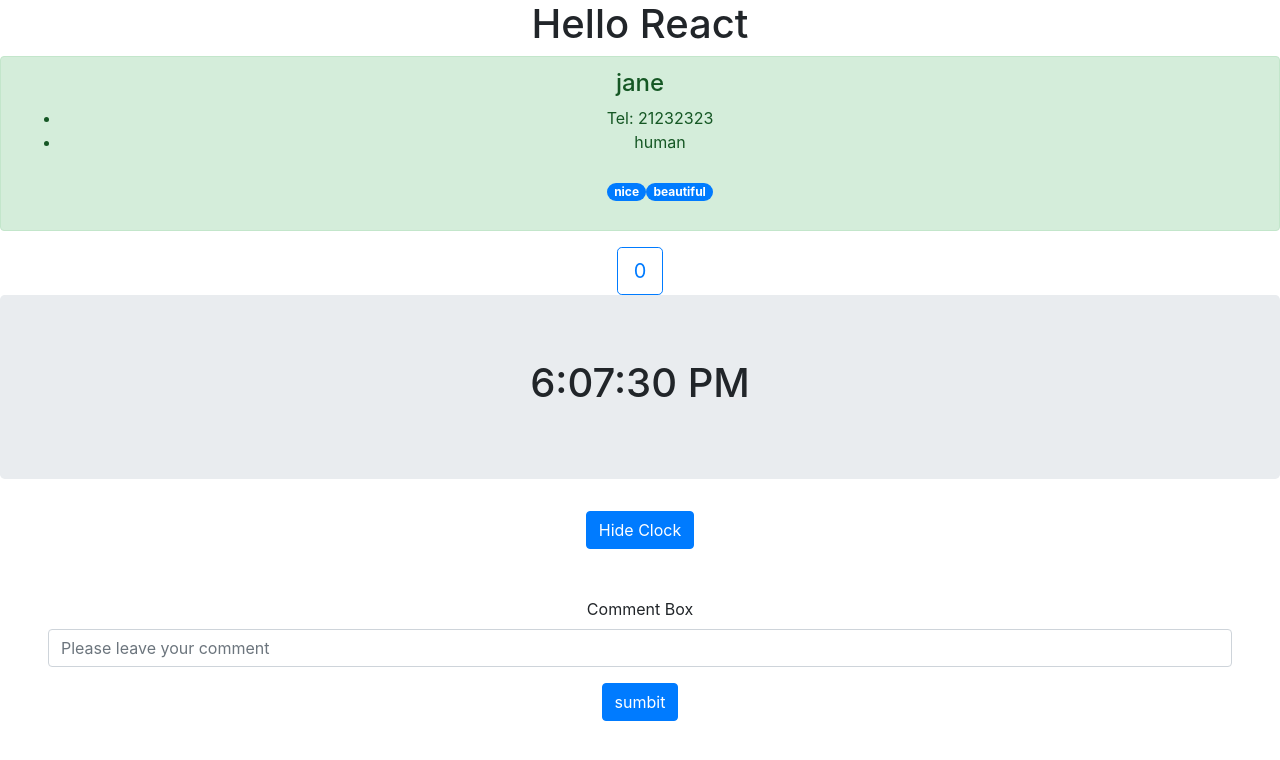
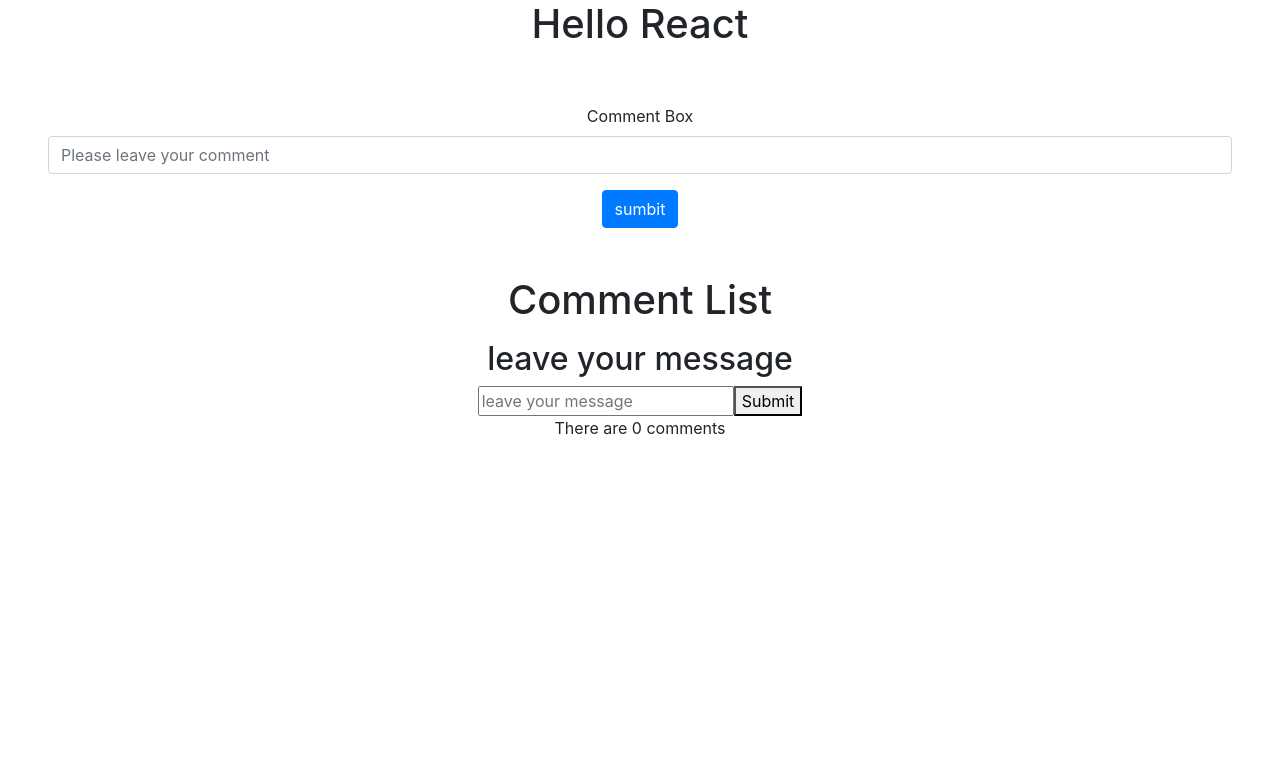
Before and after one commit to Jane27/react-my-project, a React (Create React App) app: page / in a window 1280 px wide. Shown: the top 760 px of the page. Built offline with nearby package versions, Linux system fonts and the light colour scheme.

Commit message:
ex-comment

```diff
--- a/src/App.js
+++ b/src/App.js
@@ -4,13 +4,15 @@
 
 import Welcome from './welcome';
 
-import NameCard from './components/NameCard'
+// import NameCard from './components/NameCard'
 
-import LikesButton from './components/LikesButton'
+// import LikesButton from './components/LikesButton'
 
-import DigitalClock from './components/DigitalClock';
+// import DigitalClock from './components/DigitalClock';
 
 import CommentBox from './components/CommentBox';
+
+import CommentList from './components/CommentList';
 
 const tags=['nice', 'beautiful'];
 
@@ -39,11 +41,12 @@
           </a>
         </header> */}
         <Welcome />
-        <NameCard name='jane' number = {21232323} isHuman = {true} tags={tags}/>
+        {/* <NameCard name='jane' number = {21232323} isHuman = {true} tags={tags}/>
         <LikesButton/>
         {this.state.showClock && <DigitalClock />}
-        <button className="btn btn-primary" onClick={()=>{this.setState({showClock: !this.state.showClock})}}>{this.state.showClock ? "Hide Clock": "Show Clock"}</button>
+        <button className="btn btn-primary" onClick={()=>{this.setState({showClock: !this.state.showClock})}}>{this.state.showClock ? "Hide Clock": "Show Clock"}</button> */}
         <CommentBox/>
+        <CommentList />
       </div>
 
 
--- /dev/null
+++ b/src/components/CommentList.js
@@ -0,0 +1,56 @@
+import React, { Component } from 'react'
+
+class CommentList extends Component {
+    constructor(props) {
+        super()
+        this.state={
+            value:'',
+            comments:[],
+            total:'0'
+        }
+    }
+handleChange(e){
+    this.setState({
+        value: e.target.value
+    }
+    )
+}
+handleSubmit(e){
+    this.setState({
+        total: ++this.state.total,
+        comments:this.state.comments.push(e.target.value)
+    },
+    e.preventDefault()
+    )
+}
+
+    render() {
+        return(
+            <div>
+                <div>
+                    <h1>Comment List</h1>
+                    <ul>
+                        {this.state.comments.map((item,key)=>
+                            <li key={key}>{item}</li>
+                        )}
+                    </ul>
+                </div>
+
+                <form onSubmit={this.handleSubmit.bind(this)}>
+                    <h2> leave your message</h2>
+                    <input type='text'
+                    placeholder='leave your message'
+                    onChange={this.handleChange.bind(this)}
+                    value={this.state.value}>
+                    </input>
+                    <button>Submit</button>
+                    <p>There are {this.state.total} comments</p>
+
+                </form>
+            </div>
+        )
+    }
+
+ }
+
+ export default CommentList
```
